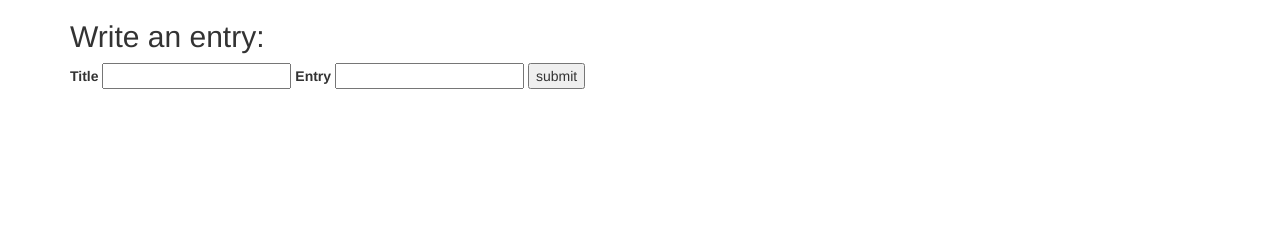
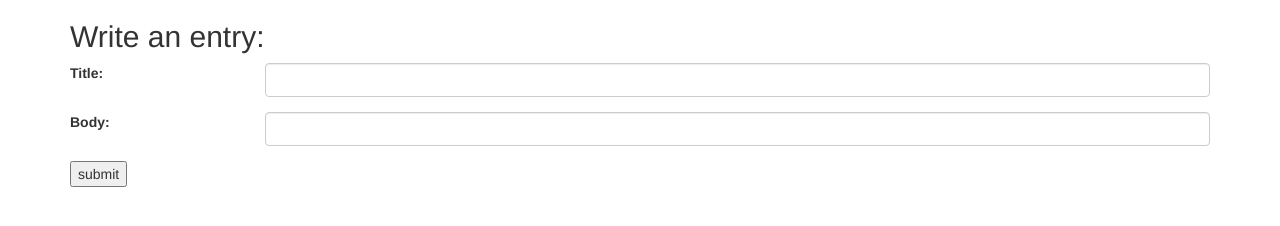
Before and after one commit to irishdowd10/journal, a website with bundled scripts: page index.html in a window 1280 px wide. Built offline with nearby package versions, Linux system fonts and the light colour scheme.

Commit message:
add fixed html with bootstrap.

```diff
--- a/index.html
+++ b/index.html
@@ -9,20 +9,30 @@
   <body>
     <div class="container">
       <h2>Write an entry:</h2>
-      <form id="posting" action="index.html" method="post">
-        <label for="title">Title</label>
-        <input type="text" name="title" id="title">
-        <label for="body">Entry</label>
-        <input type="text" name="body" id="body">
+      <form class="form-horizontal" id="posting" action="index.html" method="post">
+        <div class="form-group">
+        <label class="col-md-2" for="title">Title:</label>
+        <div class="col-md-10">
+          <input class="form-control" type="text" name="title" id="title">
+          </div>
+        </div>
+        <div class="form-group">
+        <label class="col-md-2" for="body">Body:</label>
+        <div class="col-md-10">
+          <input class="form-control" type="text" name="body" id="body">
+          </div>
+        </div>
+
         <button type="submit" name="button">submit</button>
       </form>
       <h4 id="time"></h4>
-      <p id="newtitle"> </p>
-      <p id="newbody"> </p>
-      <p id="newword"> </p>
-      <p id="newVowel"> </p>
-      <p id="newConsonant"> </p>
-
+      <div class="result">
+      <p id="newtitle"></p>
+      <p id="newbody"></p>
+      <p id="newword"></p>
+      <p id="newVowel"></p>
+      <p id="newConsonant"></p>
+    </div>
     </div>
   </body>
 </html>
--- a/js/journal.js
+++ b/js/journal.js
@@ -16,6 +16,4 @@ Entry.prototype.countConsonants = function(body) {
   //should we use gi regex?
 };
 
-
-
 exports.entryModule = Entry;
--- a/js/wordcount-interface.js
+++ b/js/wordcount-interface.js
@@ -8,8 +8,8 @@ $(document).ready(function() {
     var body = $('#body').val();
     var entry = new Entry(title, body);
 
-    $("#newtitle").text("Title: " + title + " .");
-    $("#newbody").text("Body: " + body + " .");
+    $("#newtitle").text("Title: " + title + ".");
+    $("#newbody").text("Body: " + body + ".");
     $("#newword").text("Word Count: " + entry.wordCount(body));
     $("#newVowel").text("Vowel Count: " + entry.countVowels(body));
     $("#newConsonant").text("Consonant Count: " + entry.countConsonants(body));
```
Also changed, not shown: build/js/app.js, 1 other file.
